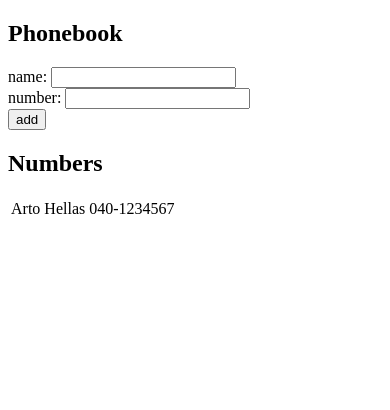
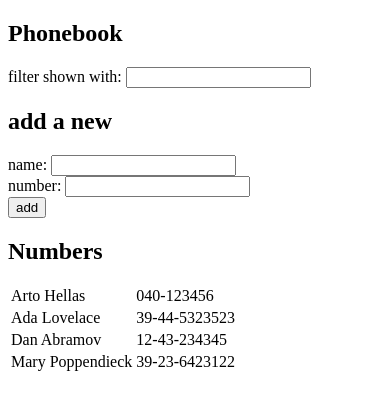
Before and after one commit to MostafaIn/fullStackOpen-2020, a React (Create React App) app in the folder part2/phonebook/: page / in a window 390 px wide. Shown: the top 410 px of the page. Built offline with nearby package versions, Linux system fonts and the light colour scheme.

Commit message:
2.9*: The Phonebook Step4

```diff
--- a/part2/phonebook/src/App.js
+++ b/part2/phonebook/src/App.js
@@ -1,11 +1,15 @@
 import React, { useState } from 'react'
 
 const App = () => {
-  const [ persons, setPersons ] = useState([
-    { name: 'Arto Hellas', number: '040-1234567' }
-  ])
+  const [persons, setPersons] = useState([
+    { name: 'Arto Hellas', number: '040-123456' },
+    { name: 'Ada Lovelace', number: '39-44-5323523' },
+    { name: 'Dan Abramov', number: '12-43-234345' },
+    { name: 'Mary Poppendieck', number: '39-23-6423122' }
+  ]);
   const [ newName, setNewName ] = useState('')
   const [ newNumber, setNewNumber ] = useState('')
+  const [ searchName, setsearchName ] = useState('')
 
   const handleSubmit = (event) =>{
         event.preventDefault();
@@ -20,9 +24,16 @@ const App = () => {
         setNewNumber('')
   };
 
+  const searchedPersons = persons.filter(person => person.name.toLowerCase().includes(searchName.toLowerCase()));
+
+  console.log(searchedPersons)
   return (
     <div>
       <h2>Phonebook</h2>
+      <div>
+        filter shown with: <input value={searchName} onChange={(e) => setsearchName(e.target.value)} />
+      </div>
+      <h2>add a new</h2>
       <form onSubmit={handleSubmit}>
         <div>
           name: <input value={newName} onChange={(e) => setNewName(e.target.value)} />
@@ -37,12 +48,13 @@ const App = () => {
       <h2>Numbers</h2>
       <table>
         <tbody>
-          {persons.map( (person,index) => <tr  key={index}>
+          {searchedPersons.map( (person,index) => <tr  key={index}>
               <td>{person.name}</td>
               <td>{person.number}</td>
           </tr>)}
         </tbody>
       </table>
+      {(searchedPersons.length < 1) ? <h4>not matched</h4> : null}
     </div>
   )
 }
```
